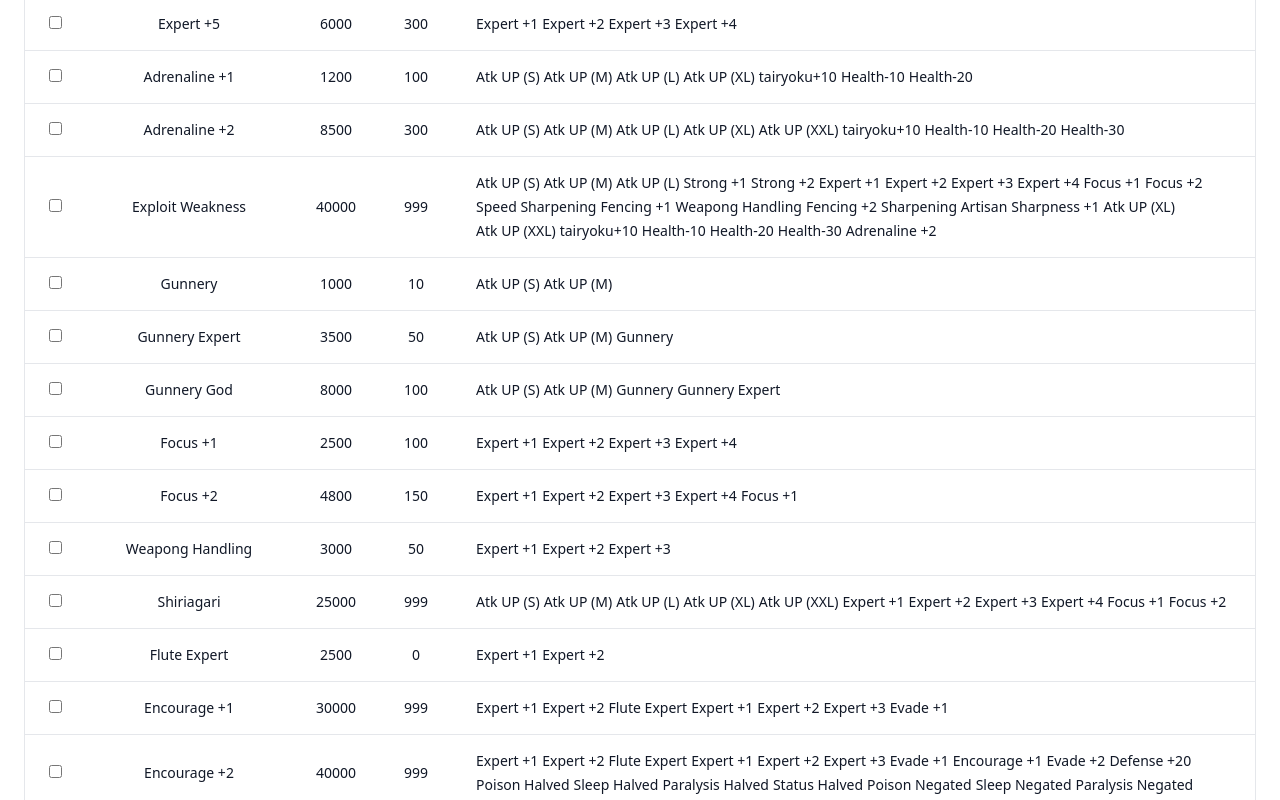
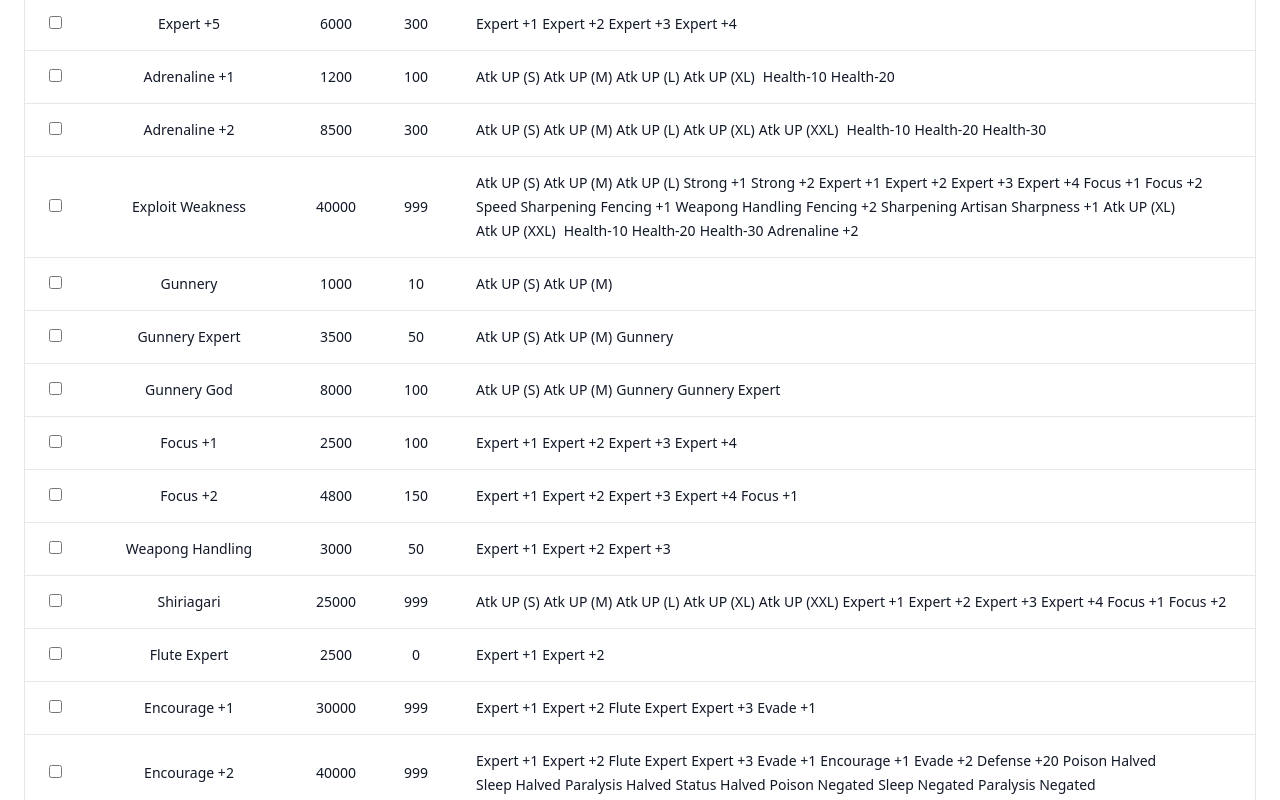
Before and after one commit to Invasor-de-Fronteiras/mhfrontier-skills-cost, a React (Vite) app: page / in a window 1280 px wide. Shown: the part 1200-2000 px from the top of the page. Built offline with nearby package versions, Linux system fonts and the light colour scheme.

Commit message:
feat: get requirements of requirements

```diff
--- a/src/App.tsx
+++ b/src/App.tsx
@@ -1,5 +1,6 @@
 import { useMemo, useState } from "react";
 import data from "./data/data.json";
+import { getChildren } from "./utils/util";
 
 function App() {
   const [selected, setSelected] = useState<string[]>([]);
@@ -105,16 +106,13 @@ function App() {
                         "None"
                       ) : (
                         <ul className="flex flex-row flex-wrap gap-1">
-                          {skill.requirements?.map((r) => {
-                            const req = data.find((i) => i.id === r);
-                            const reqName = req?.name ?? r;
-
+                          {getChildren(skill.id).map((r) => {
                             return (
                               <a
                                 className="hover:underline hover:cursor-pointer"
-                                href={"#" + reqName}
+                                href={"#" + r.name}
                               >
-                                {reqName}
+                                {r.name}
                               </a>
                             );
                           })}
--- /dev/null
+++ b/src/utils/util.ts
@@ -0,0 +1,52 @@
+import data from '../data/data.json';
+
+interface Skill {
+  name: string;
+  gp: number;
+  pr: number;
+  requirements: string[];
+  id: string;
+
+}
+
+function getChildrenIds(parentId: string): string[] {
+  const children = new Set<string>();
+
+  const skill = data.find(s => s.id === parentId);
+  const requirements = skill?.requirements ?? [];
+  for (const req of requirements) {
+    children.add(req);
+
+    for (const child of getChildrenIds(req)) {
+      children.add(child);
+    }
+  }
+
+  return [...children];
+}
+
+/**
+ * Returns all requirements for a skill. This includes all requirements of requirements.
+ * @param parentId the id of the parent skill
+ */
+export function getChildren(parentId: string): Skill[] {
+  const children = getChildrenIds(parentId);
+
+  const res: Skill[] = [];
+
+  for (const child of children) {
+    const skill = data.find(s => s.id === child);
+
+    if (!skill) {
+      console.error('skill not found', child);
+
+      continue;
+    }
+
+     // TODO remove this when add all data
+    // @ts-ignore
+    res.push(skill);
+  }
+
+  return res;
+}
```
